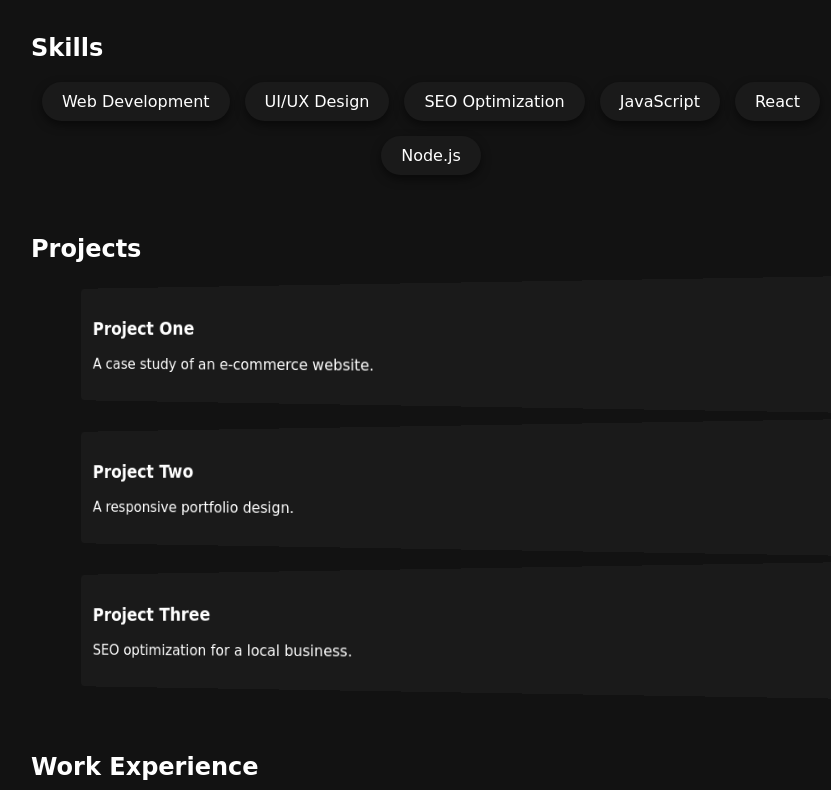
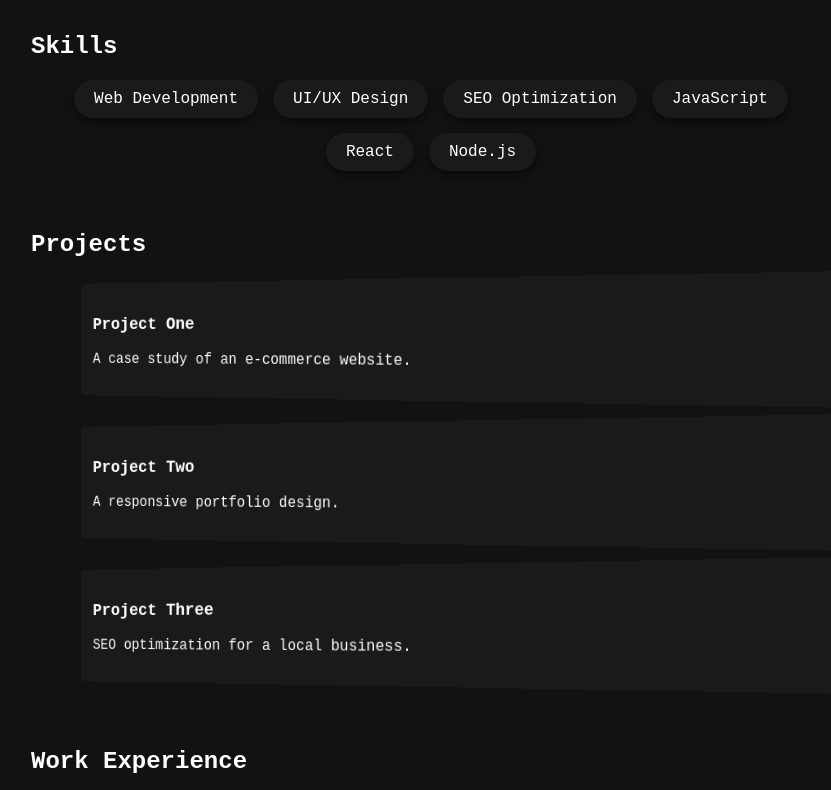
Before and after one commit to RajDhoundyal/Raj, a plain HTML site: page index.html in a window 1280 px wide. Shown: the part 109-899 px from the top of the page, without its empty margins (209-1040 px from the left). Drawn offline with Linux system fonts and the light colour scheme.

Commit message:
Update index.html

```diff
--- a/index.html
+++ b/index.html
@@ -10,7 +10,8 @@
       padding: 0;
       background-color: #121212;
       color: #ffffff;
-      font-family: 'Press Start 2P', cursive;
+      font-family: 'PT Mono', monospace;
+
 
     }
 
```
